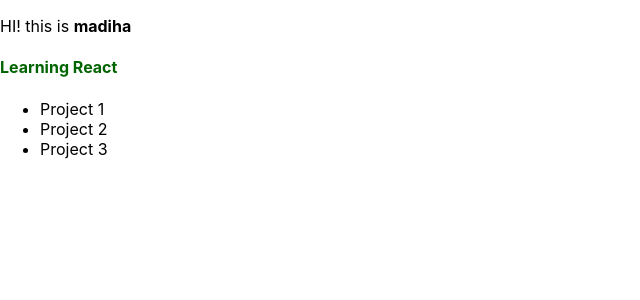
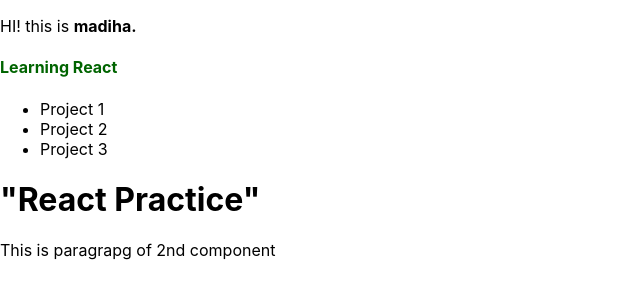
Before and after one commit to madiha-dev/dave-practice, a React (Create React App) app: page / in a window 1280 px wide. Shown: the top 300 px of the page, without its empty margins (0-640 px from the left). Built offline with nearby package versions, Linux system fonts and the light colour scheme.

Commit message:
create new component, render multiple components( Array concept)

```diff
--- /dev/null
+++ b/src/Study.js
@@ -0,0 +1,12 @@
+import React from 'react';
+
+function course(params) {
+    return(
+        <div>
+            <h1>"{params.name}"</h1>
+            <p>This is paragrapg of 2nd component</p>
+        </div>
+    );
+}
+
+export default course;
--- a/src/index.js
+++ b/src/index.js
@@ -1,5 +1,6 @@
 import React from 'react';
 import ReactDOM from 'react-dom';
+import Study from './Study';
 import './index.css';
 
 /*What makes a fun, is a component??
@@ -7,10 +8,10 @@
 it gets JSX, and renders the equivalent HTML o the DOM
 */
 
-function Hi(){
+function Hi(props){
     return (
     <div>
-        <p>HI! this is <strong>madiha</strong></p>
+        <p>HI! this is <strong>{props.name}.</strong></p>
         <h4>Learning React</h4>
         <ul>
             <li>Project 1</li>
@@ -27,4 +28,7 @@
 - insert HTML elements with id "#root" into
      document.querySelector("#root")
 */
-ReactDOM.render(<Hi/>, document.querySelector('#root'));
+ReactDOM.render(
+[<Hi name="madiha"/>,
+<Study name='React Practice'/>],
+document.querySelector('#root'));
```
